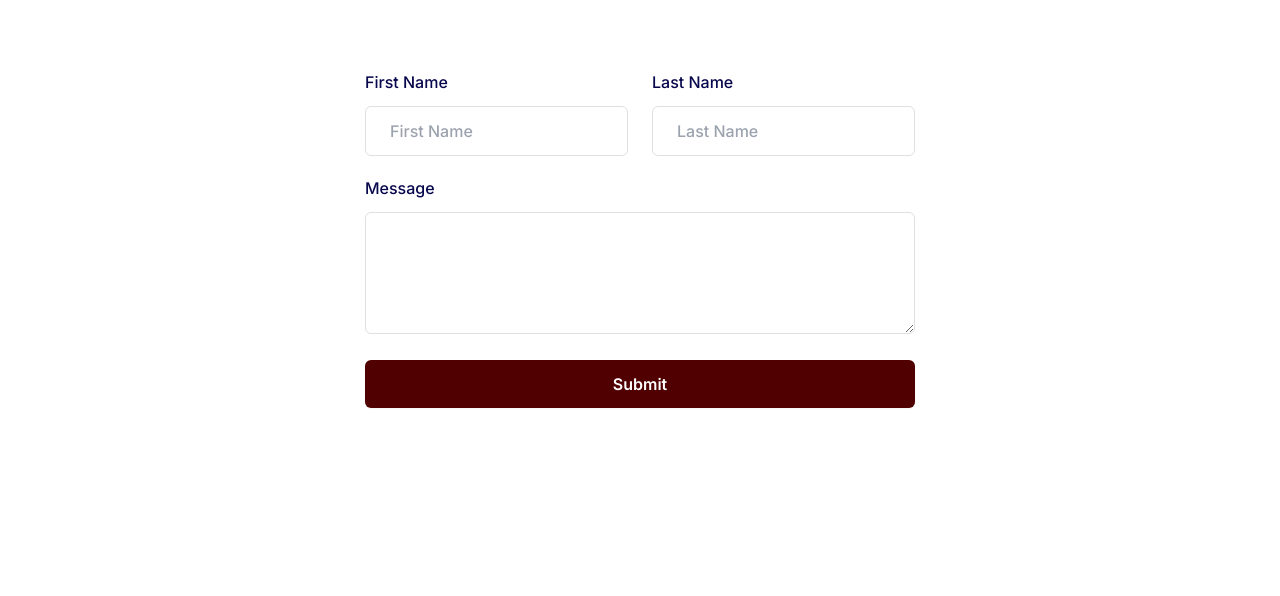
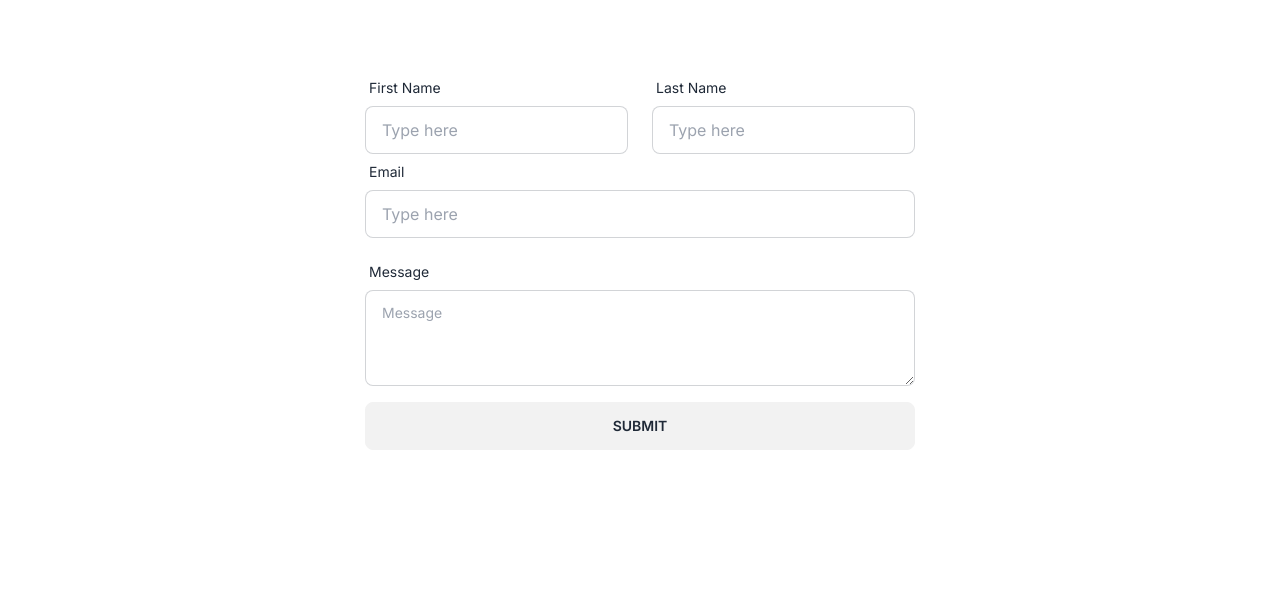
Before and after one commit to AllenSun101/ProfessorMatch, a Next.js app in the folder frontend/: page /Feedback in a window 1280 px wide. Shown: the part 200-796 px from the top of the page. Built offline with nearby package versions, Linux system fonts and the light colour scheme.

Commit message:
fixed feedback form

```diff
--- a/frontend/app/Feedback/page.js
+++ b/frontend/app/Feedback/page.js
@@ -8,9 +8,11 @@ export default function Feedback() {
       <div className="flex items-center justify-center p-12">
 
         <div className="mx-auto w-full max-w-[550px]">
-          <form action="" method="POST">
-            <div className="-mx-3 flex flex-wrap">
-              <div className="w-full px-3 sm:w-1/2">
+          {/* <script type="text/javascript">var submitted=false</script>
+          <iframe name="hiddenConfirm" id="hiddenConfirm" style="display:none;" onLoad="if(submitted){window.location='/';}"></iframe> */}
+          <form action="https://docs.google.com/forms/u/8/d/e/1FAIpQLSee3KgdHEfx50xxreT-FDF86Ri1WZD0s6dYOapOAHdvXG9Hwg/formResponse" method="POST">
+            {/* <div className="-mx-3 flex flex-wrap"> */}
+            {/* <div className="w-full px-3 sm:w-1/2">
                 <div className="mb-5">
                   <label
                     className="mb-3 block text-base font-medium text-[#07074D]"
@@ -25,46 +27,56 @@ export default function Feedback() {
                     className="w-full rounded-md border border-[#e0e0e0] bg-white py-3 px-6 text-base font-medium text-[#6B7280] outline-none focus:border-[#500000] focus:shadow-md"
                   />
                 </div>
+              </div> */}
+
+            <div className="-mx-3 flex flex-wrap">
+              <div className="w-full px-3 sm:w-1/2">
+                <div className="form-control w-full max-w-xs">
+                  <label className="label">
+                    <span className="label-text">First Name</span>
+                  </label>
+                  <input type="text" name="entry.313788111" placeholder="Type here" className="input input-bordered w-full max-w-xs" required/>
+                </div>
               </div>
+
               <div className="w-full px-3 sm:w-1/2">
-                <div className="mb-5">
-                  <label
-                    className="mb-3 block text-base font-medium text-[#07074D]"
-                  >
-                    Last Name
+                <div className="form-control w-full max-w-xs">
+                  <label className="label">
+                    <span className="label-text">Last Name</span>
                   </label>
-                  <input
-                    type="text"
-                    name="lName"
-                    id="lName"
-                    placeholder="Last Name"
-                    className="w-full rounded-md border border-[#e0e0e0] bg-white py-3 px-6 text-base font-medium text-[#6B7280] outline-none focus:border-[#500000] focus:shadow-md"
-                  />
+                  <input type="text" name="entry.487523422" placeholder="Type here" className="input input-bordered w-full max-w-xs" />
                 </div>
               </div>
             </div>
-            <div className="mb-5">
-              <label
-                className="mb-3 block text-base font-medium text-[#07074D]"
-              >
-                Message
+
+            <div className="form-control w-full max-w-xl">
+              <label className="label">
+                <span className="label-text">Email</span>
               </label>
-              <textarea
-                name="message"
-                id="message"
-                rows={4}
-                cols={50}
-                className="w-full rounded-md border border-[#e0e0e0] bg-white py-3 px-6 text-base font-medium text-[#6B7280] outline-none focus:border-[#500000] focus:shadow-md"
-              >
-
-              </textarea>
+              <input type="text" name="entry.267290630" placeholder="Type here" className="input input-bordered w-full max-w-xl" required/>
+              <label className="label">
+              </label>
             </div>
 
-            <div className="pb-24">
+            <div className="form-control">
+              <label className="label">
+                <span className="label-text">Message</span>
+                {/* <span className="label-text-alt">Alt label</span> */}
+              </label>
+              <textarea name="entry.969741973" className="textarea textarea-bordered h-24" placeholder="Message" required></textarea>
+              <label className="label">
+              </label>
+            </div>
+
+            <button type="submit" className="btn btn-block hover:bg-aggie hover:text-white">submit</button>
+
+            <div className="pb-24"></div>
+
+            {/* <div className="pb-24">
               <button type="submit" className="flex w-full justify-center rounded-md bg-aggie px-8 py-3 text-mm font-semibold leading-6 text-white shadow-sm hover:bg-aggie focus-visible:outline focus-visible:outline-2 focus-visible:outline-offset-2 focus-visible:outline-bg-aggie">Submit</button>
               <div>
               </div>
-            </div>
+            </div> */}
           </form>
         </div>
       </div>
--- a/frontend/app/Search/page.js
+++ b/frontend/app/Search/page.js
@@ -125,7 +125,7 @@ export default async function Search(props) {
                   <li className="flex justify-center text-sm"><span className="absolute">Important</span></li>
                   <li className="flex justify-center text-sm"><span className="absolute">Very Important</span></li>
                 </ul>
-                <input type="range" name="feedback" min="0" max="3" defaultValue="2" className="range" step="1" />
+                <input data-theme="cupcake" type="range" name="feedback" min="0" max="3" defaultValue="2" className="range" step="1" />
               </div>
 
             </div>
--- a/frontend/tailwind.config.js
+++ b/frontend/tailwind.config.js
@@ -18,4 +18,14 @@ module.exports = {
     },
   },
   plugins: [require('daisyui')],
+  daisyui: {
+    themes: false, // true: all themes | false: only light + dark | array: specific themes like this ["light", "dark", "cupcake"]
+    darkTheme: "light", // name of one of the included themes for dark mode
+    base: true, // applies background color and foreground color for root element by default
+    styled: true, // include daisyUI colors and design decisions for all components
+    utils: true, // adds responsive and modifier utility classes
+    rtl: false, // rotate style direction from left-to-right to right-to-left. You also need to add dir="rtl" to your html tag and install `tailwindcss-flip` plugin for Tailwind CSS.
+    prefix: "", // prefix for daisyUI classnames (components, modifiers and responsive class names. Not colors)
+    logs: true, // Shows info about daisyUI version and used config in the console when building your CSS
+  },
 }
```
